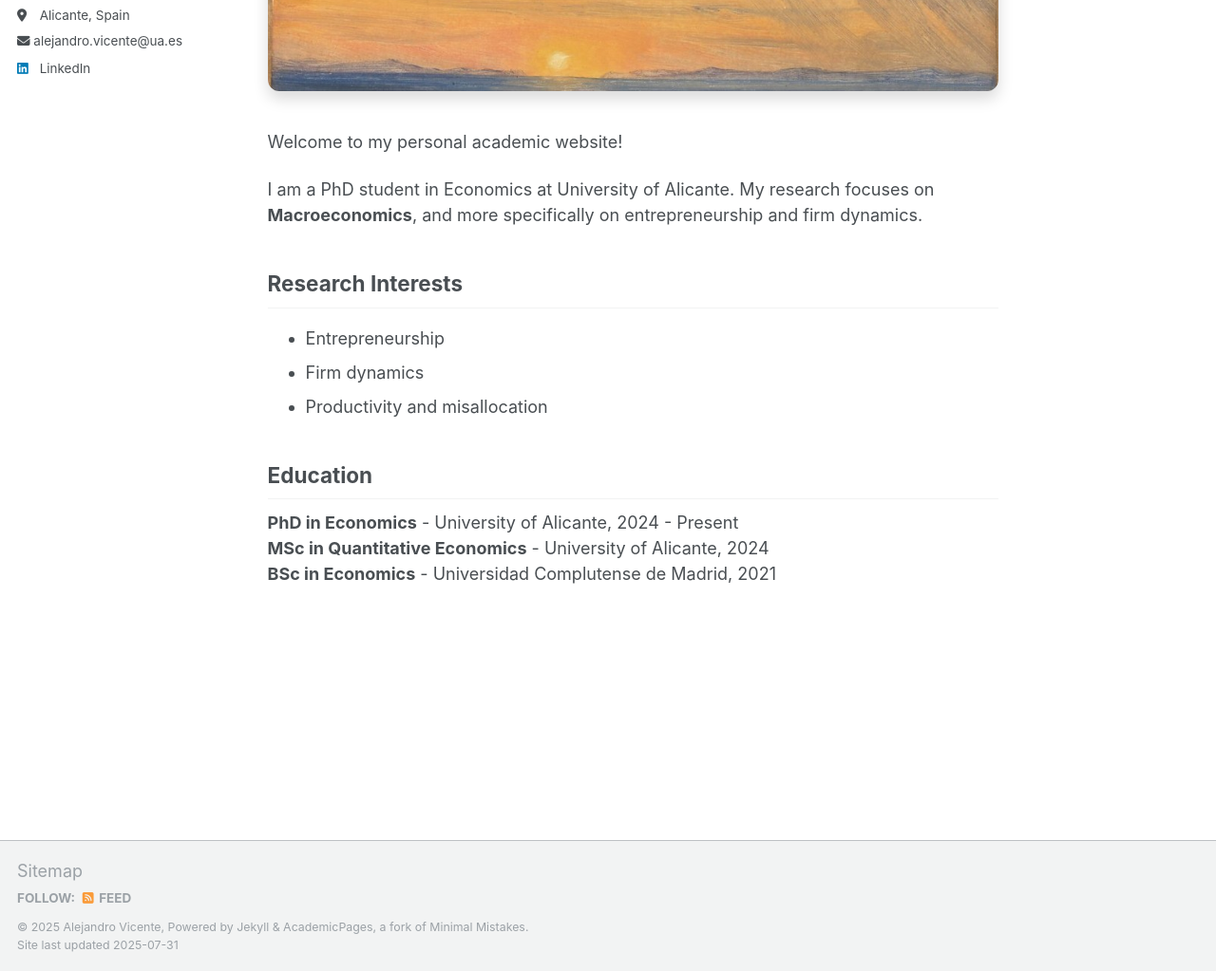
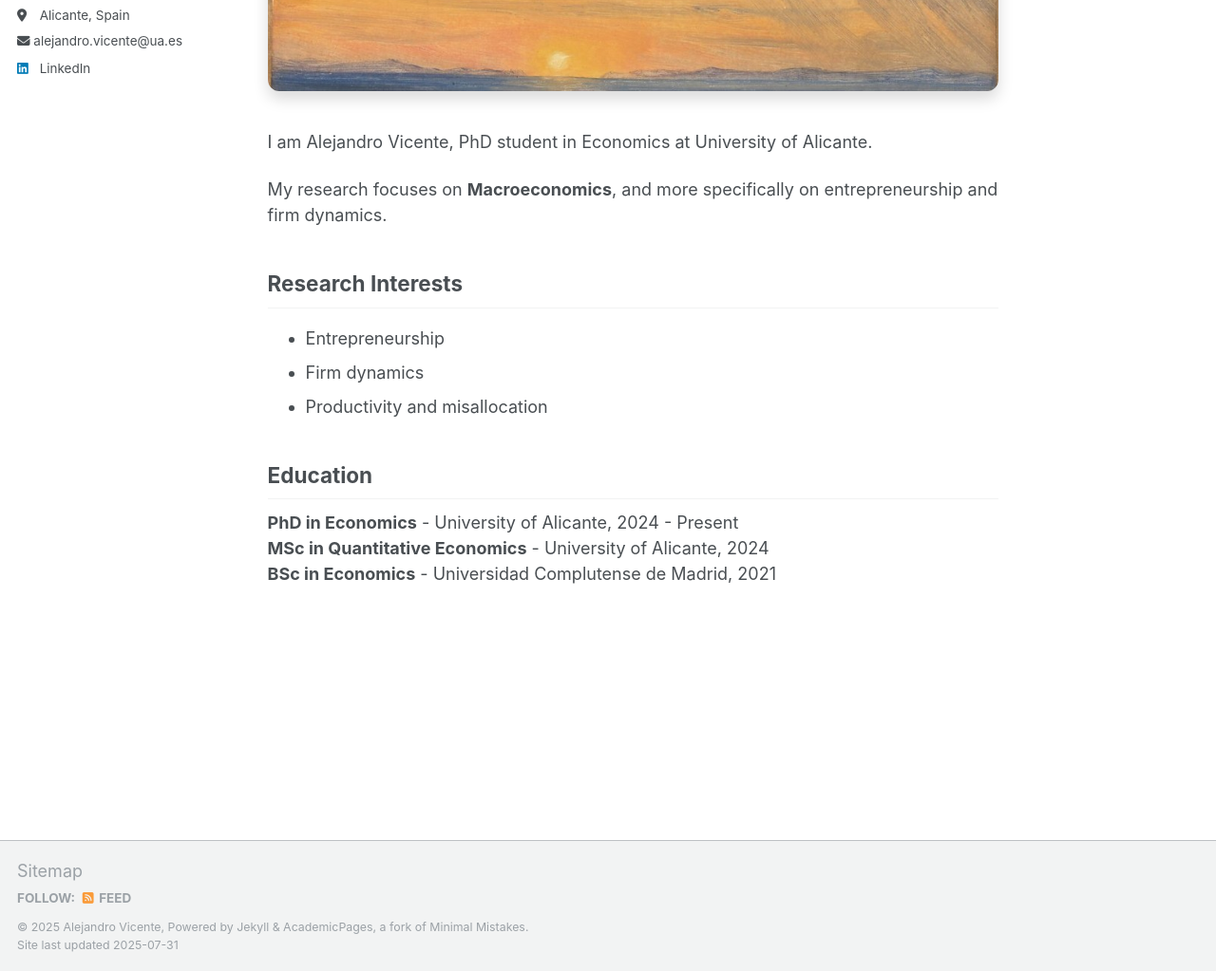
Before and after one commit to alexvifer/alexvifer.github.io, a Jekyll site: the page built from _pages/about.md, in a window 1280 px wide and 1276 px high, cut to the strip 253-1276 px from the top of the window. Shown: the whole strip at 95% size. Built offline with Jekyll 4.4.1, drawn with Linux system fonts in a browser that asks for light colours; a script that is not in the unit is left out.

Commit message:
Update about.md

```diff
--- a/_pages/about.md
+++ b/_pages/about.md
@@ -8,9 +8,9 @@ redirect_from:
   - /about.html
 ---
 
-Welcome to my personal academic website!
+I am Alejandro Vicente, PhD student in Economics at University of Alicante.
 
-I am a PhD student in Economics at University of Alicante. My research focuses on **Macroeconomics**, and more specifically on entrepreneurship and firm dynamics.
+My research focuses on **Macroeconomics**, and more specifically on entrepreneurship and firm dynamics.
 
 ## Research Interests
 - Entrepreneurship
```
